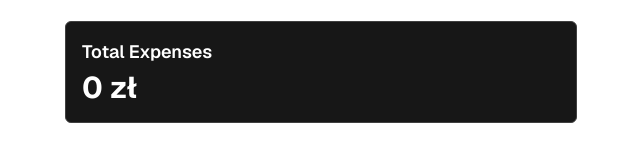
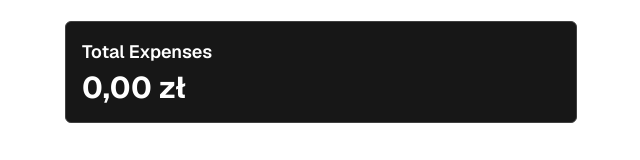
Before and after one commit to Gylvaris/finance-tracker, a Next.js app: page /transactions in a window 1280 px wide. Shown: the part 635-795 px from the top of the page, without its empty margins (319-959 px from the left). Built offline with nearby package versions, Linux system fonts and the light colour scheme.

Commit message:
Refactor: Extract currency and date formatters to utility library

```diff
--- /dev/null
+++ b/app/lib/formatters.ts
@@ -0,0 +1,12 @@
+export function formatCurrency(amount: number): string {
+    return new Intl.NumberFormat("pl-PL", {
+        style: "currency",
+        currency: "PLN",
+    }).format(amount);
+}
+
+export function formatDate(dateString: string): string {
+    const date = new Date(dateString);
+
+    return new Intl.DateTimeFormat("pl-PL").format(date);
+}
--- a/app/transactions/page.tsx
+++ b/app/transactions/page.tsx
@@ -2,6 +2,7 @@
 
 import { useState } from "react";
 import { useTransactions } from "../hooks/useTransactions";
+import { formatCurrency, formatDate } from "../lib/formatters";
 
 export default function ExpensesPage() {
     const {
@@ -181,7 +182,7 @@ export default function ExpensesPage() {
       {/* Total */}
       <section className={`${cardClass} mb-8`}>
         <h2 className="text-lg font-semibold mb-1">Total Expenses</h2>
-        <p className="text-3xl font-bold">{monthlyTotal.toLocaleString("pl-PL")} zł</p>
+        <p className="text-3xl font-bold">{formatCurrency(monthlyTotal)}</p>
       </section>
 
       {/* Category Breakdown */}
@@ -191,7 +192,7 @@ export default function ExpensesPage() {
     .map(([cat, amount]) => (
           <div key={cat} className={`${cardClass} flex justify-between`}>
             <span className="text-gray-400">{cat}</span>
-            <span className="font-bold">{amount.toLocaleString("pl-PL")} zł</span>
+            <span className="font-bold">{formatCurrency(amount)}</span>
           </div>
         ))}
       </div>
@@ -263,7 +264,7 @@ export default function ExpensesPage() {
                 <span className="font-medium text-lg">{exp.title}</span>
 
                 <div className="flex items-center gap-2 text-xs text-gray-400">
-                  <span>{new Date(exp.date).toLocaleDateString('pl-PL')}</span>
+                  <span>{formatDate(exp.date)}</span>
                   <span>•</span> {/* A little visual separator */}
                   <span>{exp.category}</span>
                 </div>
@@ -271,7 +272,7 @@ export default function ExpensesPage() {
 
               <div className="flex items-center gap-4">
                 <strong className={`text-lg ${exp.type === "income" ? "text-green-500" : "text-white"}`}>
-  {exp.type === "income" ? "+" : "-"}{exp.amount} zł
+  {exp.type === "income" ? "+" : "-"}{formatCurrency(exp.amount)}
 </strong>
                 <button
                   onClick={() => {
```
